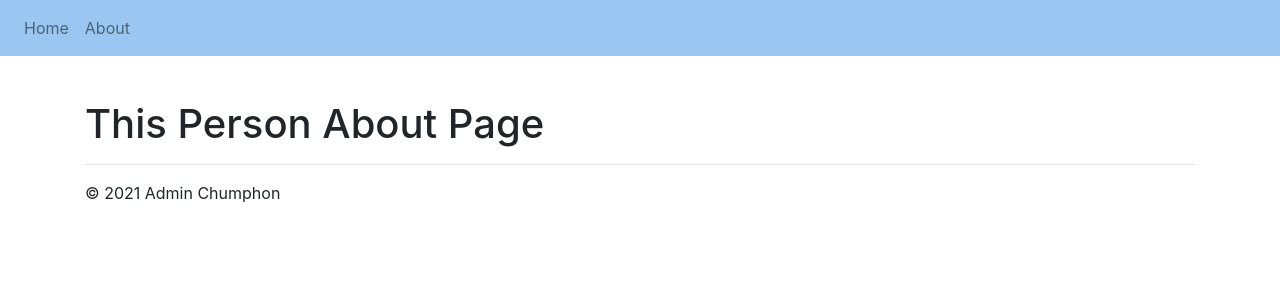
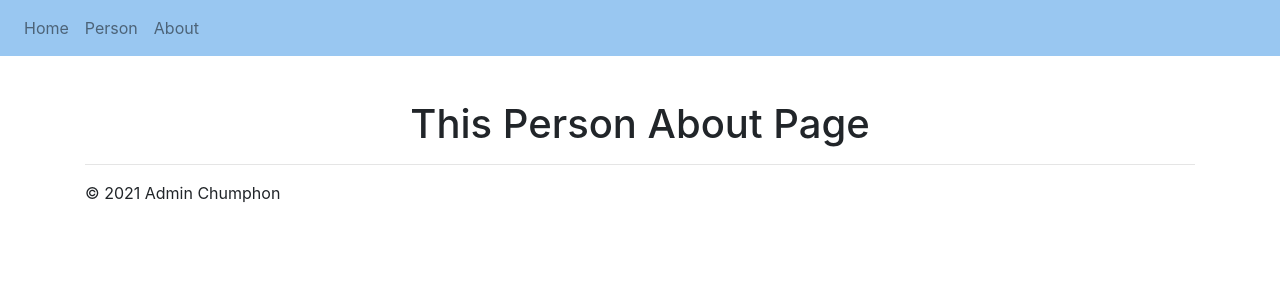
Before and after one commit to joblackpoc/Cnn, a Django app: page /person/about/ in a window 1280 px wide. Shown: the top 300 px of the page. Run offline with Django 3.2, Linux system fonts and the light colour scheme; some libraries are stand-ins or nearby versions.

Commit message:
before multi step form

```diff
--- a/person/templates/person/about.html
+++ b/person/templates/person/about.html
@@ -1,7 +1,7 @@
 {% extends 'person/base.html' %}
 
 {% block content %}
-    <div class="txt-center">
+    <div class="text-center">
         <h1>This Person About Page</h1>
     </div>
 {% endblock content %}
--- a/person/templates/person/base.html
+++ b/person/templates/person/base.html
@@ -68,9 +68,11 @@
     <div class="collapse navbar-collapse" id="navbarsExampleDefault">
       <ul class="navbar-nav mr-auto">
         <li class="nav-item">
-          <a class="nav-link" href="{% url 'index' %}">Home <span class="sr-only">(current)</span></a>
+          <a class="nav-link" href="{% url 'home' %}">Home <span class="sr-only">(current)</span></a>
         </li>
-
+        <li class="nav-item">
+          <a class="nav-link" href="{% url 'index' %}">Person</a>
+        </li>
         <li class="nav-item">
           <a class="nav-link" href="{% url 'about' %}">About</a>
         </li>
```
